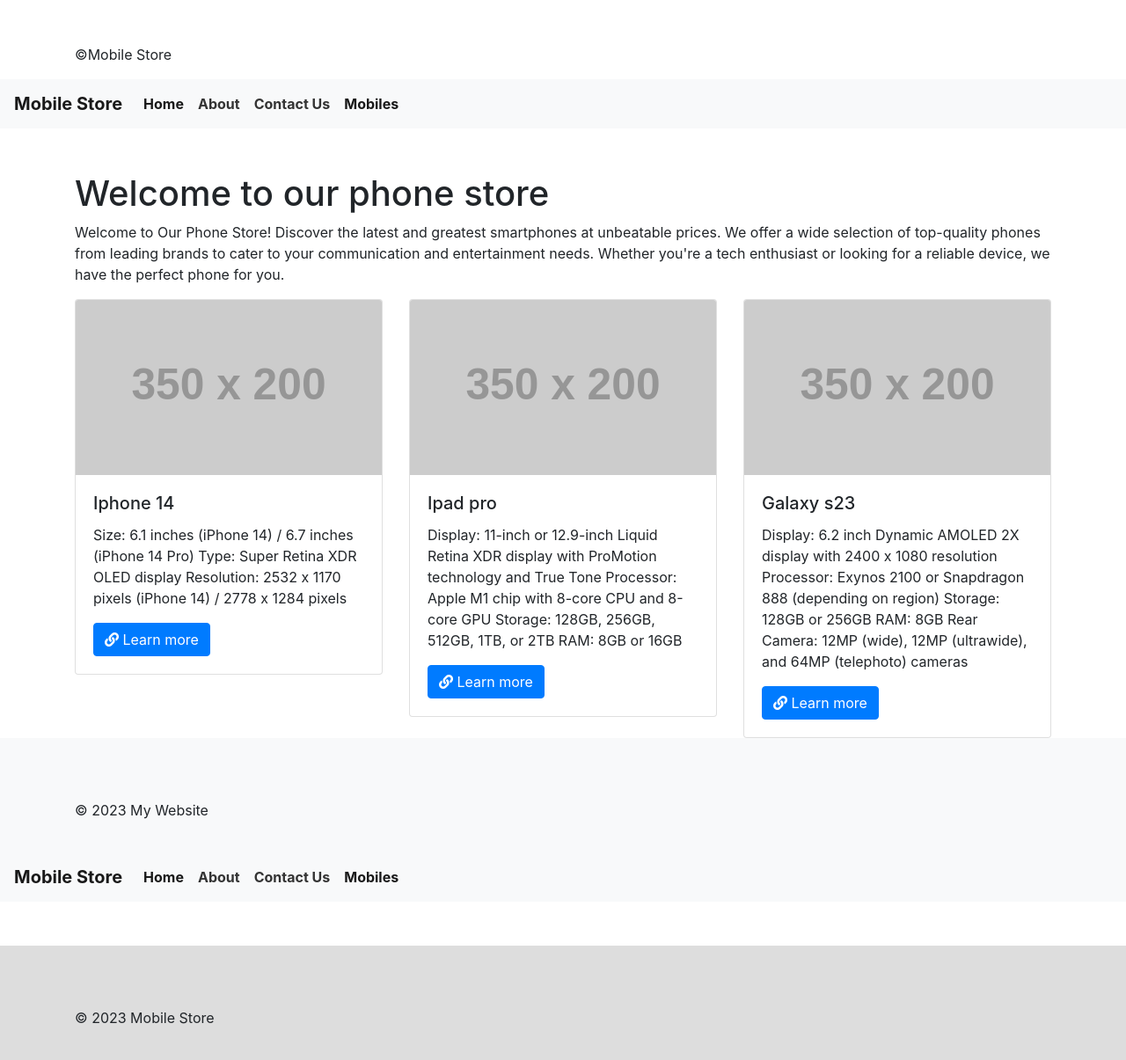
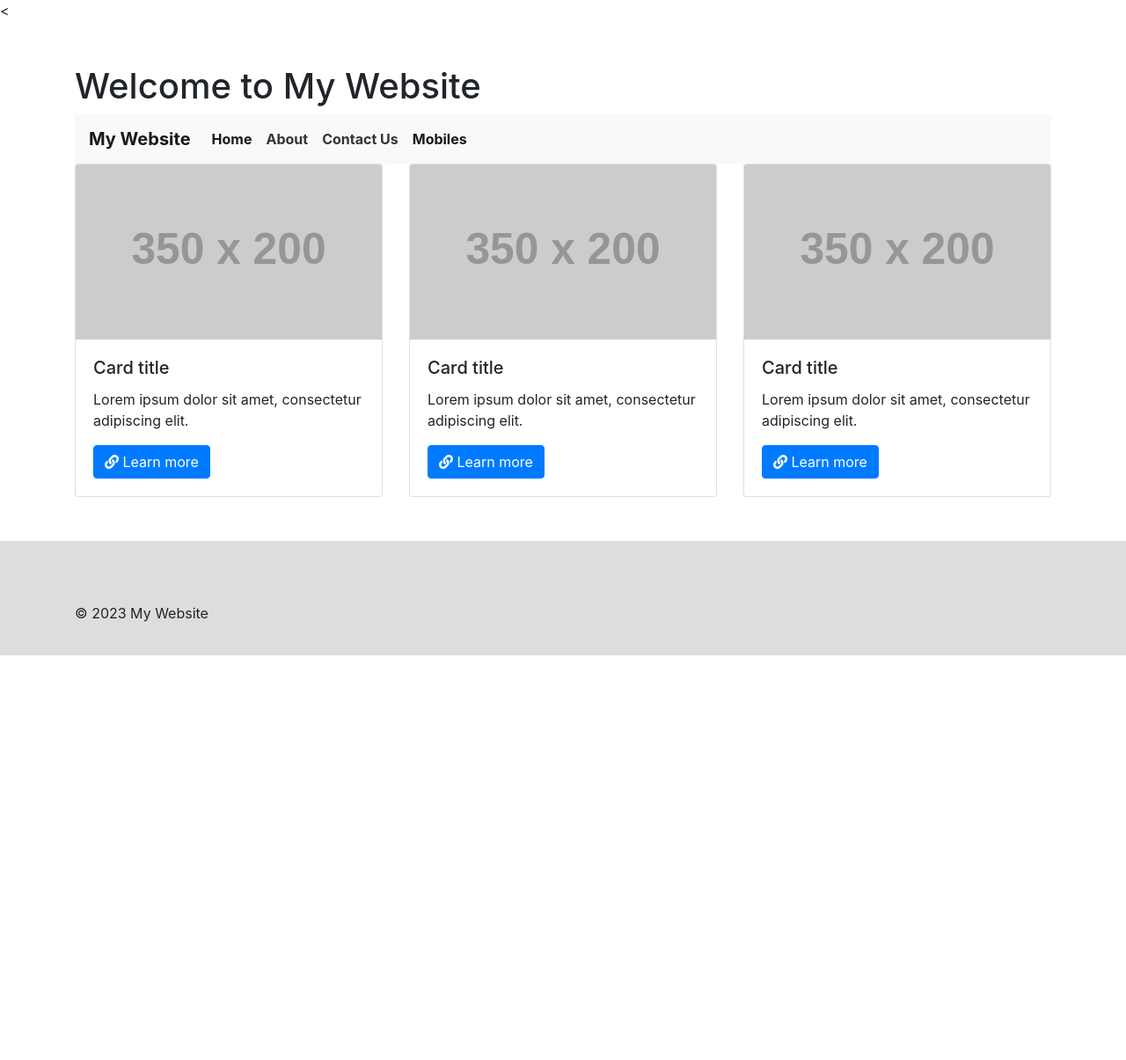
Before and after one commit to NASSERHAMAD/internetapp, a Flask app: page /index in a window 1280 px wide. Shown: the whole page at 88% size. After the commit the page ends 745 px from the top, so only its background shows below. Run offline with Flask 2, Linux system fonts and the light colour scheme; grey boxes labelled with a size stand in for pictures from a placeholder-image service; some libraries are stand-ins or nearby versions.

Commit message:
fixing all layout proplems

```diff
--- a/app.py
+++ b/app.py
@@ -3,11 +3,11 @@
 
 app = Flask(__name__)
 
-@app.route("/")
+@app.route("/index.html")
 def homePagex():
    return render_template('index.html')
 
-@app.route("/about")
+@app.route("/about.html")
 def about():
     return render_template('about.html')
 
@@ -15,15 +15,15 @@
 def index():
     return render_template('index.html')
 
-@app.route("/contact")
+@app.route("/contact-us.html")
 def contact():
     return render_template('contact.html')
 
-@app.route("/mobiles")
+@app.route("/mobiles.html")
 def mobiles():
     return render_template('mobiles.html')
 
-@app.route("/reqres-data")
+@app.route("/reqres-data.html")
 def reqresData():
     return render_template('reqres-data.html')
 
--- a/templates/index.html
+++ b/templates/index.html
@@ -1,61 +1,23 @@
 <!-- index.html -->
-
 <!DOCTYPE html>
 <html>
 <head>
-{% extends "layout.html" %}
-{% block head %}
-{{ super() }}
-
-	<title>Mobile Store</title>
-	<!-- Link to Bootstrap CSS -->
-	<link rel="stylesheet" href="https://maxcdn.bootstrapcdn.com/bootstrap/4.5.2/css/bootstrap.min.css">
-	<!-- Link to Font Awesome CSS -->
-	<link rel="stylesheet" href="https://cdnjs.cloudflare.com/ajax/libs/font-awesome/5.15.3/css/all.min.css">
-	<!-- Link to style.css -->
-	<link rel="stylesheet" href="{{ url_for('static', filename='style.css') }}">
-	{% endblock %}
-</head>
-<body>
-	{% block myContent %}
-	<!-- Navigation bar -->
-	<nav class="navbar navbar-expand-lg navbar-light bg-light">
-		<a class="navbar-brand" href="#">Mobile Store</a>
-		<button class="navbar-toggler" type="button" data-toggle="collapse" data-target="#navbarNav" aria-controls="navbarNav" aria-expanded="false" aria-label="Toggle navigation">
-			<span class="navbar-toggler-icon"></span>
-		</button>
-		<div class="collapse navbar-collapse" id="navbarNav">
-			<ul class="navbar-nav">
-				<li class="nav-item active">
-					<a class="nav-link" href="index.html">Home</a>
-				</li>
-				<li class="nav-item">
-					<a class="nav-link" href="about.html">About</a>
-				</li>
-				<li class="nav-item">
-					<a class="nav-link" href="contact-us.html">Contact Us</a>
-				</li>
-				<li class="nav-item active">
-					<a class="nav-link" href="mobiles.html">Mobiles</a>
-				</li>
-			</ul>
-		</div>
-	</nav>
+	{% extends "layout.html" %}
+  {% block head %}
+  {{ super() }}
 	<!-- Main content -->
 	<div class="container">
-		<h1>Welcome to our phone store</h1>
-		<p>Welcome to Our Phone Store!
-
-			Discover the latest and greatest smartphones at unbeatable prices. We offer a wide selection of top-quality phones from leading brands to cater to your communication and entertainment needs. Whether you're a tech enthusiast or looking for a reliable device, we have the perfect phone for you.</p>
+		<h1>Welcome to My Website</h1>
+		{% endblock %}
+		<p>Lorem ipsum dolor sit amet, consectetur adipiscing elit. Vestibulum non ante vel ante ullamcorper lacinia. Integer eget congue turpis. Integer a dolor nec elit gravida bibendum. Aenean consectetur odio at turpis bibendum, vel iaculis quam facilisis. Sed a orci quis est bibendum tincidunt. Sed tincidunt, ante ac sollicitudin aliquam, quam nisi facilisis dolor, vel molestie nunc lectus in orci. Curabitur volutpat condimentum magna, at ultrices quam dignissim vel. Integer eget tincidunt quam. Ut et nisl vel velit egestas tincidunt.</p>
+		{% block myContent %}
 		<div class="row">
 			<div class="col-md-4">
 				<div class="card">
 					<img src="https://fakeimg.pl/350x200/" class="card-img-top" alt="...">
 					<div class="card-body">
-						<h5 class="card-title">Iphone 14</h5>
-						<p class="card-text">Size: 6.1 inches (iPhone 14) / 6.7 inches (iPhone 14 Pro)
-							Type: Super Retina XDR OLED display
-							Resolution: 2532 x 1170 pixels (iPhone 14) / 2778 x 1284 pixels</p>
+						<h5 class="card-title">Card title</h5>
+						<p class="card-text">Lorem ipsum dolor sit amet, consectetur adipiscing elit.</p>
 						<a href="#" class="btn btn-primary"><i class="fas fa-link"></i> Learn more</a>
 					</div>
 				</div>
@@ -64,11 +26,8 @@
 				<div class="card">
 					<img src="https://fakeimg.pl/350x200/" class="card-img-top" alt="...">
 					<div class="card-body">
-						<h5 class="card-title">Ipad pro </h5>
-						<p class="card-text">Display: 11-inch or 12.9-inch Liquid Retina XDR display with ProMotion technology and True Tone
-							Processor: Apple M1 chip with 8-core CPU and 8-core GPU
-							Storage: 128GB, 256GB, 512GB, 1TB, or 2TB
-							RAM: 8GB or 16GB</p>
+						<h5 class="card-title">Card title</h5>
+						<p class="card-text">Lorem ipsum dolor sit amet, consectetur adipiscing elit.</p>
 						<a href="#" class="btn btn-primary"><i class="fas fa-link"></i> Learn more</a>
 					</div>
 				</div>
@@ -77,28 +36,14 @@
 				<div class="card">
 					<img src="https://fakeimg.pl/350x200/" class="card-img-top" alt="...">
 					<div class="card-body">
-						<h5 class="card-title">Galaxy s23</h5>
-						<p class="card-text">Display: 6.2 inch Dynamic AMOLED 2X display with 2400 x 1080 resolution
-							Processor: Exynos 2100 or Snapdragon 888 (depending on region)
-							Storage: 128GB or 256GB
-							RAM: 8GB
-							Rear Camera: 12MP (wide), 12MP (ultrawide), and 64MP (telephoto) cameras</p>
+						<h5 class="card-title">Card title</h5>
+						<p class="card-text">Lorem ipsum dolor sit amet, consectetur adipiscing elit.</p>
 						<a href="#" class="btn btn-primary"><i class="fas fa-link"></i> Learn more</a>
 					</div>
 				</div>
 			</div>
 		</div>
 	</div>
-	<!-- Footer -->
-	<footer class="bg-light">
-		<div class="container">
-			<p>&copy; 2023 My Website</p>
-		</div>
-	</footer>
-	<!-- Link to Bootstrap JS -->
-	<script src="https://code.jquery.com/jquery-3.6.0.slim.min.js"></script>
-		<script src="https://cdnjs.cloudflare.com/ajax/libs/popper.js/1.14.7/umd/popper.min.js"></script>
-		<script src="https://maxcdn.bootstrapcdn.com/bootstrap/4.5.2/js/bootstrap.min.js"></script>
-
 		{% endblock myContent %}
-	</body> </html>
+		</body>
+		</html>
--- a/templates/layout.html
+++ b/templates/layout.html
@@ -1,59 +1,51 @@
-<!-- base.html -->
+<<!-- base.html -->
 <!DOCTYPE html>
 <html>
 <head>
 	{% block head %}
-    <title>Mobile Store</title>
+	<title>My Website</title>
 	<!-- Link to Bootstrap CSS -->
 	<link rel="stylesheet" href="https://maxcdn.bootstrapcdn.com/bootstrap/4.5.2/css/bootstrap.min.css">
 	<!-- Link to Font Awesome CSS -->
 	<link rel="stylesheet" href="https://cdnjs.cloudflare.com/ajax/libs/font-awesome/5.15.3/css/all.min.css">
+	<!-- Link to style.css -->
 	<link rel="stylesheet" href="{{ url_for('static', filename='style.css') }}">
-    <!-- Other CSS and JS files -->
 	{% endblock %}
 </head>
-
 <body>
-    <!-- Header -->
-    <header>
-        <div class="container">
-			<p>&copy;Mobile Store</p>
-		</div>
-    </header>
-    <!-- Main menu -->
-	{% block myContent %}
-    {% endblock myContent%}
-    <nav>
+	<!-- Navigation bar -->
 	<nav class="navbar navbar-expand-lg navbar-light bg-light">
-			<a class="navbar-brand" href="#">Mobile Store</a>
+		<a class="navbar-brand" href="#">My Website</a>
 		<button class="navbar-toggler" type="button" data-toggle="collapse" data-target="#navbarNav" aria-controls="navbarNav" aria-expanded="false" aria-label="Toggle navigation">
 			<span class="navbar-toggler-icon"></span>
 		</button>
 		<div class="collapse navbar-collapse" id="navbarNav">
 			<ul class="navbar-nav">
 				<li class="nav-item active">
-						<a class="nav-link" href="index">Home</a>
+					<a class="nav-link" href="index.html">Home</a>
 				</li>
 				<li class="nav-item">
-						<a class="nav-link" href="about">About</a>
+					<a class="nav-link" href="about.html">About</a>
 				</li>
 				<li class="nav-item">
-						<a class="nav-link" href="contact">Contact Us</a>
+					<a class="nav-link" href="contact-us.html">Contact Us</a>
 				</li>
 				<li class="nav-item active">
-						<a class="nav-link" href="mobiles">Mobiles</a>
+					<a class="nav-link" href="mobiles.html">Mobiles</a>
 				</li>
 			</ul>
 		</div>
 	</nav>
-    </nav>
+    <!-- Main menu -->
+	{% block myContent %}
+    {% endblock myContent%}
     <!-- Content -->
     <div class="container">
     </div>
     <!-- Footer -->
     <footer>
         <div class="container">
-			<p>&copy; 2023 Mobile Store</p>
+			<p>&copy; 2023 My Website</p>
 		</div>
     </footer>
 </body>
```
Also changed, not shown: templates/about.html (+8 -43 lines), templates/contact.html (+7 -40 lines), templates/mobiles.html (+0 -9 lines), static/mobile-data.js (renamed from templates/mobile-data.js). Lines whose indentation alone changed are shown as unchanged.
